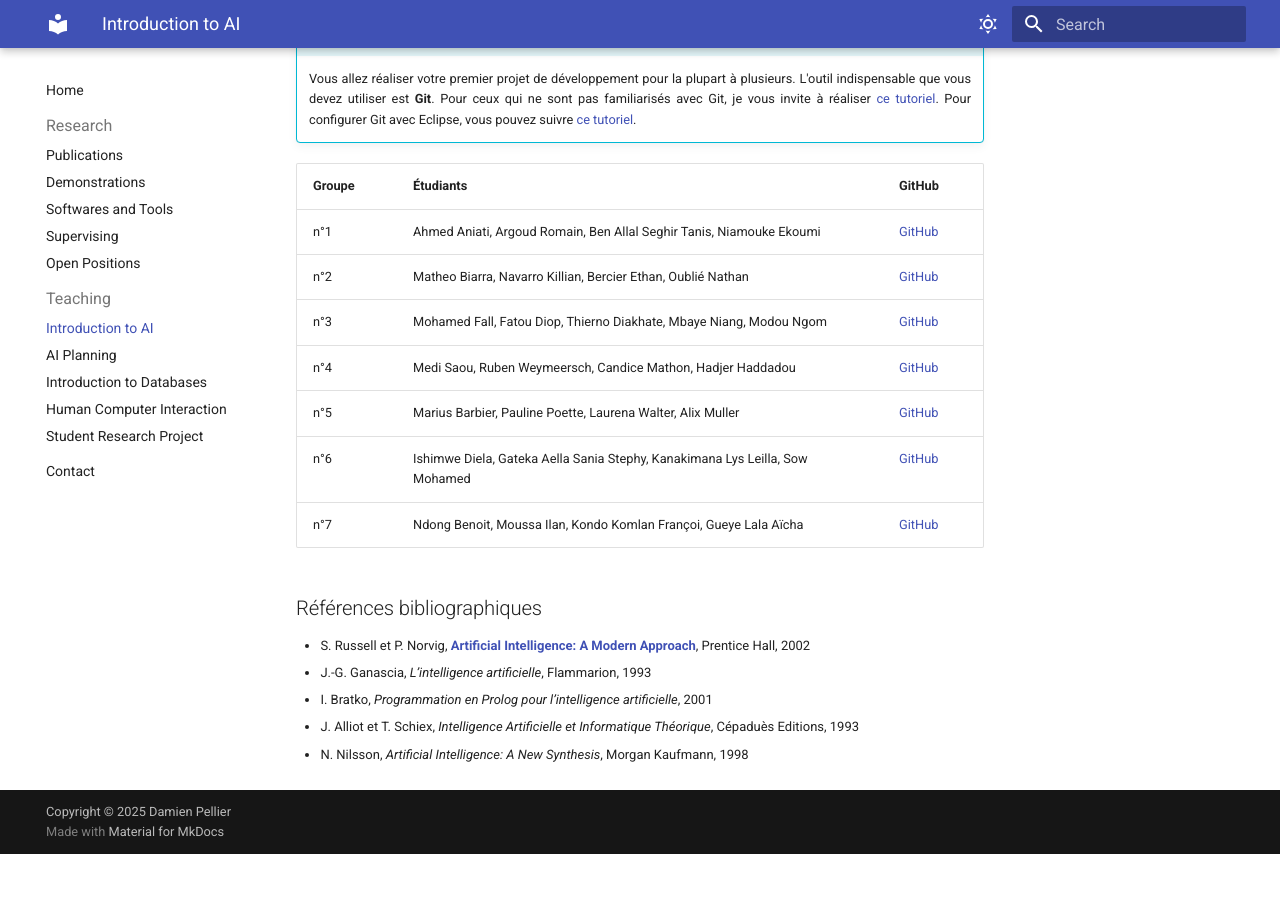
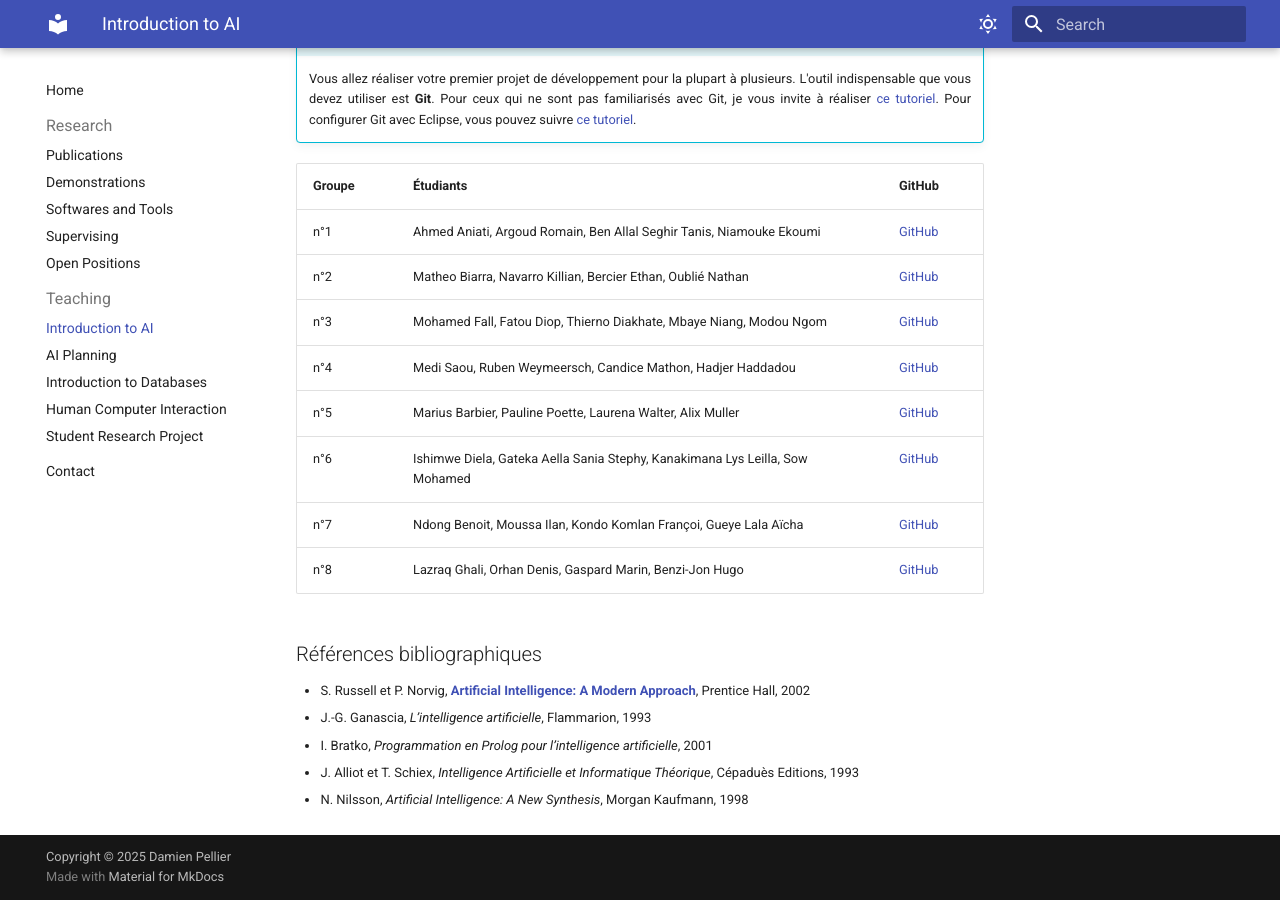
Before and after one commit to pellierd/homepage, an MkDocs documentation site: the page built from docs/teaching/ai.md, in a window 1280 px wide and 900 px high, scrolled down 2225 px. Built offline with MkDocs 1.6.1 and Material for MkDocs 9.7.7, drawn with Linux system fonts in a browser that asks for light colours; before the commit the page ends 3079 px from its top, so only the background shows below that.

Commit message:
Add IA group

```diff
--- a/docs/teaching/ai.md
+++ b/docs/teaching/ai.md
@@ -75,6 +75,10 @@ La librairie utilisée est [leJos](https://lejos.sourceforge.io/). Pour l'instal
   | n°5 | Marius Barbier, Pauline Poette, Laurena Walter, Alix Muller | [GitHub](https://gricad-gitlab.univ-grenoble-alpes.fr/lapiedc/projet-robot-l3) |
   | n°6 | Ishimwe Diela, Gateka Aella Sania Stephy, Kanakimana Lys Leilla, Sow Mohamed  | [GitHub](https://github.com/diela27) |
   | n°7 | Ndong Benoit, Moussa Ilan, Kondo Komlan Françoi, Gueye Lala Aïcha | [GitHub](https://github.com/benoitndong-ship-it/Projet-IA.git) |
+  | n°8 | Lazraq Ghali, Orhan Denis, Gaspard Marin, Benzi-Jon Hugo | [GitHub]( https://github.com/ghalilz6/AI-PROJECT-.git) |
+
+
+
 
 
 ## Références bibliographiques
```
